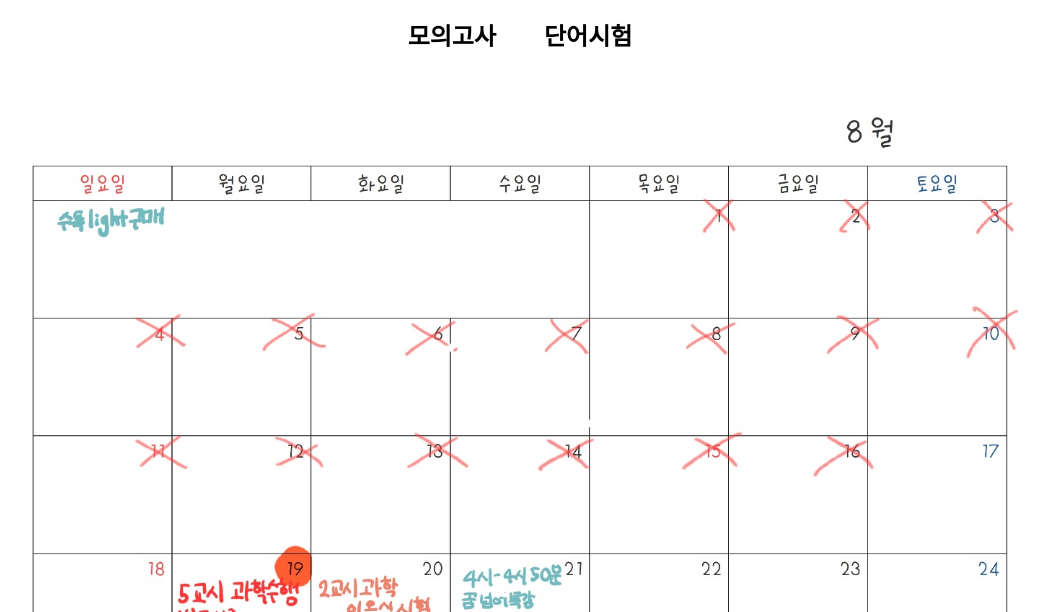
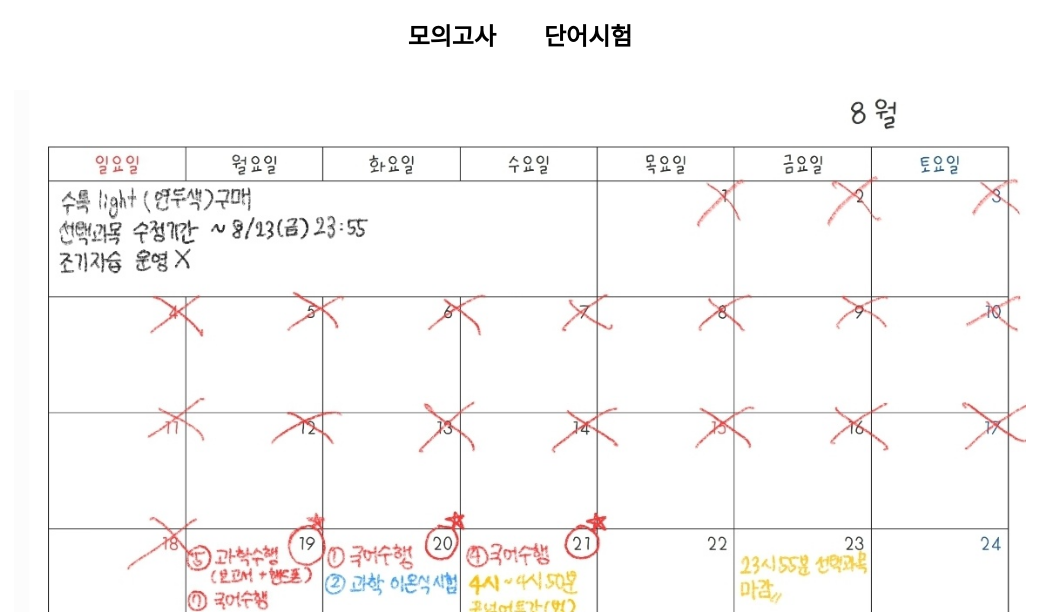
Before and after one commit to jia2124/103study1, a plain HTML site: page day.html in a window 1280 px wide. Shown: the part 340-952 px from the top of the page, without its empty margins (120-1177 px from the left). Drawn offline with Linux system fonts and the light colour scheme.

Commit message:
일정표 수정
일정표 수정본

```diff
--- a/day.html
+++ b/day.html
@@ -139,6 +139,6 @@
     }, 1000);
 </script>
 <br><br>
-<img src="8월플래너1.jpg" width=80%>
+<img src="8월플래너2.jpg" width=80%>
 </body>
 </html>
```
Also changed, not shown: 8월플래너2.jpg (added).
